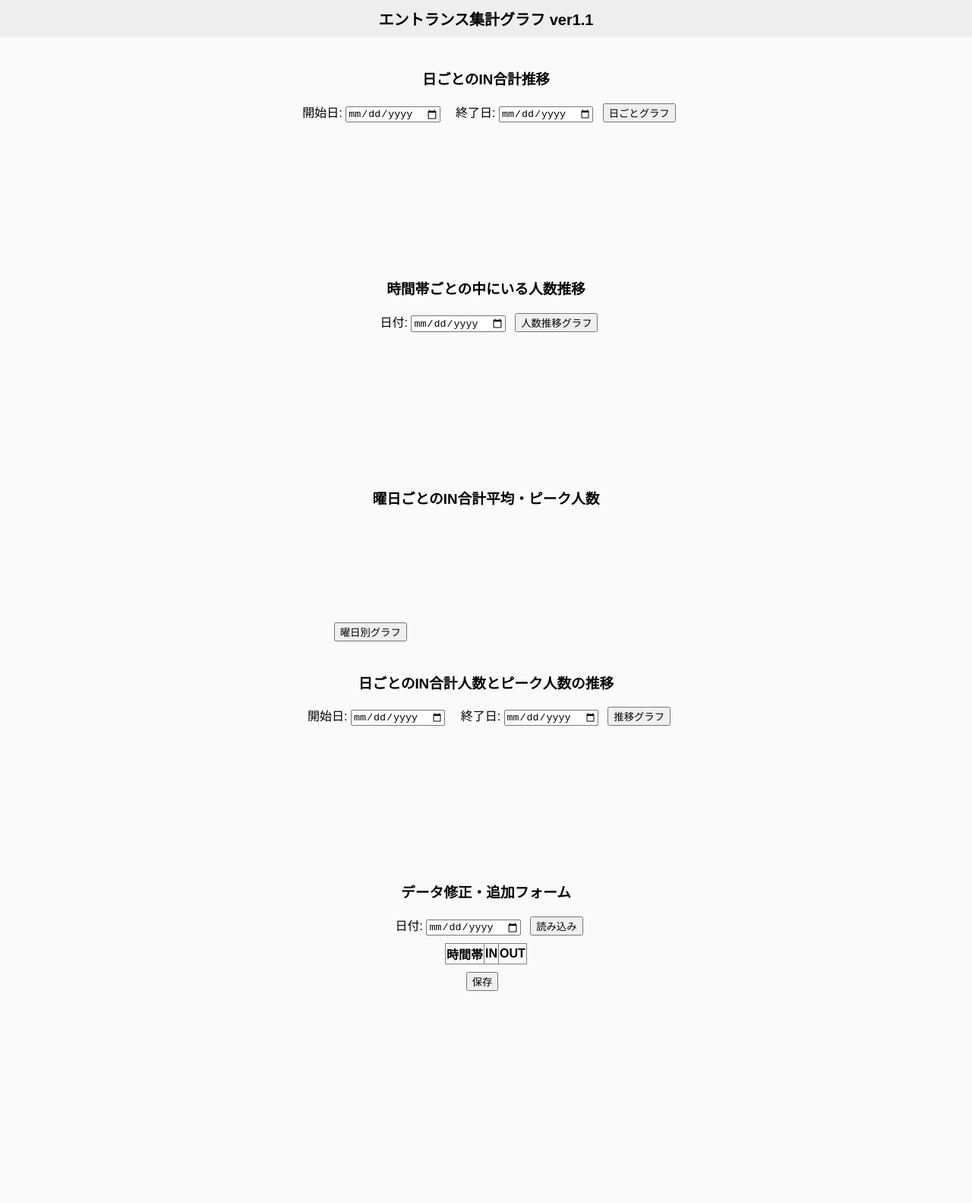
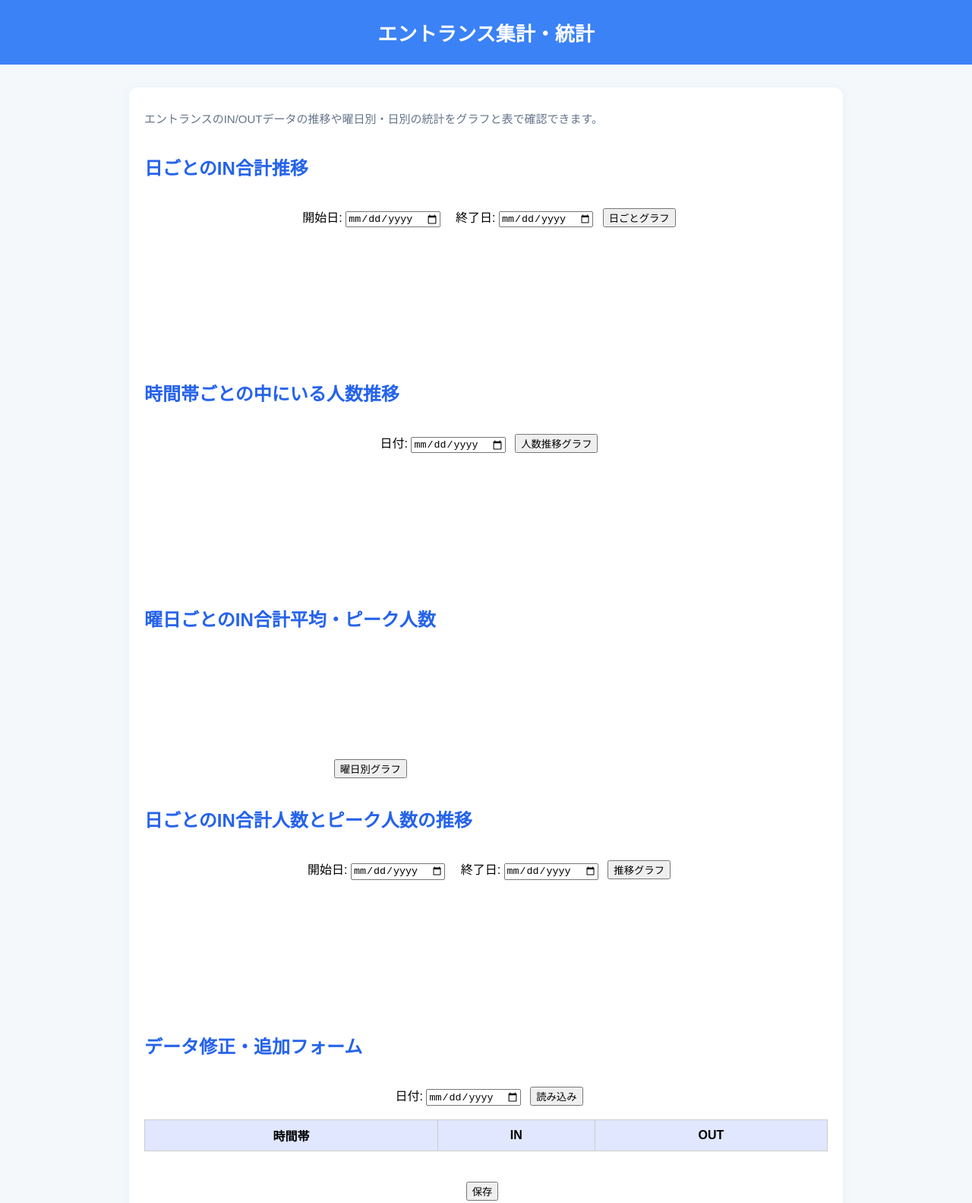
Before and after one commit to sugad4i/statistics, a plain HTML site: page entrance-statics.html in a window 1280 px wide. Shown: the whole page at 76% size. Before the commit the page ends 1324 px from the top, so only its background shows below. Drawn offline with nearby package versions, Linux system fonts and the light colour scheme.

Commit message:
エントランス集計ページを改良し、スタイルを更新。新しい統計グラフとデータ修正フォームを追加しました。

```diff
--- a/entrance-statics.html
+++ b/entrance-statics.html
@@ -2,19 +2,93 @@
 <html lang="ja">
 <head>
   <meta charset="UTF-8">
-  <title>エントランス集計グラフ ver1.1</title>
+  <title>エントランス集計・統計</title>
   <meta name="viewport" content="width=device-width, initial-scale=1.0">
   <style>
-    body { font-family: 'Noto Sans JP', sans-serif; margin: 0; background-color: #fafafa; }
-    header { background: #eee; padding: 10px 20px; font-size: 20px; font-weight: bold; text-align: center; }
-    .graph-area { margin: 40px 20px 20px 20px; text-align: center; }
+    body { font-family: 'Noto Sans JP', sans-serif; background: #f4f8fb; margin: 0; }
+    header { background: #3b82f6; color: #fff; padding: 24px 0; font-size: 26px; font-weight: bold; text-align: center; }
+    main { max-width: 900px; margin: 30px auto; background: #fff; border-radius: 12px; box-shadow: 0 2px 12px rgba(59,130,246,0.08); padding: 30px 20px; }
+    h2 { color: #2563eb; margin-top: 36px; margin-bottom: 18px; }
+    .graph-area { margin: 36px 0 36px 0; text-align: center; }
     .graph-controls { margin-bottom: 10px; }
     .graph-controls label { margin: 0 8px; }
     .stats-area { margin: 10px 0 30px 0; font-size: 15px; color: #333; }
+    .desc { color: #64748b; font-size: 15px; margin-bottom: 18px; }
+    .stat-table { width: 100%; border-collapse: collapse; margin: 18px 0 30px 0; }
+    .stat-table th, .stat-table td { border: 1px solid #ccc; padding: 8px 10px; text-align: center; }
+    .stat-table th { background: #e0e7ff; }
+    .highlight { background: #fef9c3; }
+    @media (max-width: 700px) {
+      main { padding: 10px 2vw; }
+      h2 { font-size: 18px; }
+    }
   </style>
   <script src="https://www.gstatic.com/firebasejs/9.22.2/firebase-app-compat.js"></script>
   <script src="https://www.gstatic.com/firebasejs/9.22.2/firebase-database-compat.js"></script>
   <script src="https://cdn.jsdelivr.net/npm/chart.js"></script>
+</head>
+<body>
+  <header>エントランス集計・統計</header>
+  <main>
+    <div class="desc">
+      エントランスのIN/OUTデータの推移や曜日別・日別の統計をグラフと表で確認できます。
+    </div>
+
+    <h2>日ごとのIN合計推移</h2>
+    <div class="graph-area">
+      <div class="graph-controls">
+        <label>開始日: <input type="date" id="trend-start"></label>
+        <label>終了日: <input type="date" id="trend-end"></label>
+        <button onclick="showDailyTrends()">日ごとグラフ</button>
+      </div>
+      <canvas id="trendChart"></canvas>
+    </div>
+
+    <h2>時間帯ごとの中にいる人数推移</h2>
+    <div class="graph-area">
+      <div class="graph-controls">
+        <label>日付: <input type="date" id="slot-date"></label>
+        <button onclick="showStayTrends()">人数推移グラフ</button>
+      </div>
+      <canvas id="stayChart"></canvas>
+    </div>
+
+    <h2>曜日ごとのIN合計平均・ピーク人数</h2>
+    <div class="graph-area">
+      <button onclick="showWeekdayTrends()">曜日別グラフ</button>
+      <canvas id="weekdayChart"></canvas>
+    </div>
+
+    <h2>日ごとのIN合計人数とピーク人数の推移</h2>
+    <div class="graph-area">
+      <div class="graph-controls">
+        <label>開始日: <input type="date" id="daily2-start"></label>
+        <label>終了日: <input type="date" id="daily2-end"></label>
+        <button onclick="showDailyPeakTrends()">推移グラフ</button>
+      </div>
+      <canvas id="dailyPeakChart"></canvas>
+    </div>
+
+    <h2>データ修正・追加フォーム</h2>
+    <div class="graph-area">
+      <div class="graph-controls">
+        <label>日付: <input type="date" id="edit-date"></label>
+        <button onclick="loadEditTable()">読み込み</button>
+      </div>
+      <form id="editForm" onsubmit="saveEditTable(); return false;">
+        <table class="stat-table">
+          <tr>
+            <th>時間帯</th>
+            <th>IN</th>
+            <th>OUT</th>
+          </tr>
+          <tbody id="editTableBody"></tbody>
+        </table>
+        <button type="submit" style="margin-top:10px;">保存</button>
+        <span id="editMsg" style="margin-left:10px;color:green;"></span>
+      </form>
+    </div>
+  </main>
   <script>
     const firebaseConfig = {
       apiKey: "AIzaSyDSZohtnPXem6m7f6A63KjXTQMUUFNk0Cg",
@@ -27,74 +101,7 @@
     };
     firebase.initializeApp(firebaseConfig);
     const db = firebase.database();
-  </script>
-</head>
 
-
-<body>
-<header>エントランス集計グラフ ver1.1</header>
-
-<!-- 1. 日ごとのIN合計推移グラフ -->
-<div class="graph-area">
-  <h3>日ごとのIN合計推移</h3>
-  <div class="graph-controls">
-    <label>開始日: <input type="date" id="trend-start"></label>
-    <label>終了日: <input type="date" id="trend-end"></label>
-    <button onclick="showDailyTrends()">日ごとグラフ</button>
-  </div>
-  <canvas id="trendChart"></canvas>
-</div>
-
-<!-- 2. 時間帯ごとの「中にいる人数」推移グラフ -->
-<div class="graph-area">
-  <h3>時間帯ごとの中にいる人数推移</h3>
-  <div class="graph-controls">
-    <label>日付: <input type="date" id="slot-date"></label>
-    <button onclick="showStayTrends()">人数推移グラフ</button>
-  </div>
-  <canvas id="stayChart"></canvas>
-</div>
-
-<!-- 3. 曜日ごとのIN合計平均グラフ＋ピーク人数 -->
-<div class="graph-area">
-  <h3>曜日ごとのIN合計平均・ピーク人数</h3>
-  <button onclick="showWeekdayTrends()">曜日別グラフ</button>
-  <canvas id="weekdayChart"></canvas>
-</div>
-
-<!-- 4. 日ごとのIN合計人数とピーク人数の推移 -->
-<div class="graph-area">
-  <h3>日ごとのIN合計人数とピーク人数の推移</h3>
-  <div class="graph-controls">
-    <label>開始日: <input type="date" id="daily2-start"></label>
-    <label>終了日: <input type="date" id="daily2-end"></label>
-    <button onclick="showDailyPeakTrends()">推移グラフ</button>
-  </div>
-  <canvas id="dailyPeakChart"></canvas>
-</div>
-
-<!-- 5. データ修正・追加フォーム -->
-<div class="graph-area">
-  <h3>データ修正・追加フォーム</h3>
-  <div class="graph-controls">
-    <label>日付: <input type="date" id="edit-date"></label>
-    <button onclick="loadEditTable()">読み込み</button>
-  </div>
-  <form id="editForm" onsubmit="saveEditTable(); return false;">
-    <table border="1" style="margin:auto;border-collapse:collapse;">
-      <tr>
-        <th>時間帯</th>
-        <th>IN</th>
-        <th>OUT</th>
-      </tr>
-      <tbody id="editTableBody"></tbody>
-    </table>
-    <button type="submit" style="margin-top:10px;">保存</button>
-    <span id="editMsg" style="margin-left:10px;color:green;"></span>
-  </form>
-</div>
-
-<script>
     const timeSlots = ["22:00-23:00", "23:00-24:00", "24:00-1:00", "1:00-2:00", "2:00-3:00", "3:00-4:00", "4:00-4:30"];
 
     // 1. 日ごとのIN合計推移グラフ
@@ -177,8 +184,6 @@ function showStayTrends() {
       });
     }
 
-// ...existing code...
-
     // 3. 曜日ごとのIN合計平均グラフ＋ピーク人数（木金土日のみ表示）
     function showWeekdayTrends() {
       db.ref('entrance').get().then(snapshot => {
@@ -225,7 +230,6 @@ function showWeekdayTrends() {
         });
       });
     }
-
 
     // 4. 日ごとのIN合計人数とピーク人数の推移
     function showDailyPeakTrends() {
@@ -282,7 +286,7 @@ function showDailyPeakTrends() {
       });
     }
 
-// 5. データ修正・追加フォーム（そのまま）
+    // 5. データ修正・追加フォーム
     function loadEditTable() {
       const date = document.getElementById('edit-date').value;
       if (!date) return;
```
Lines whose indentation alone changed are shown as unchanged.
